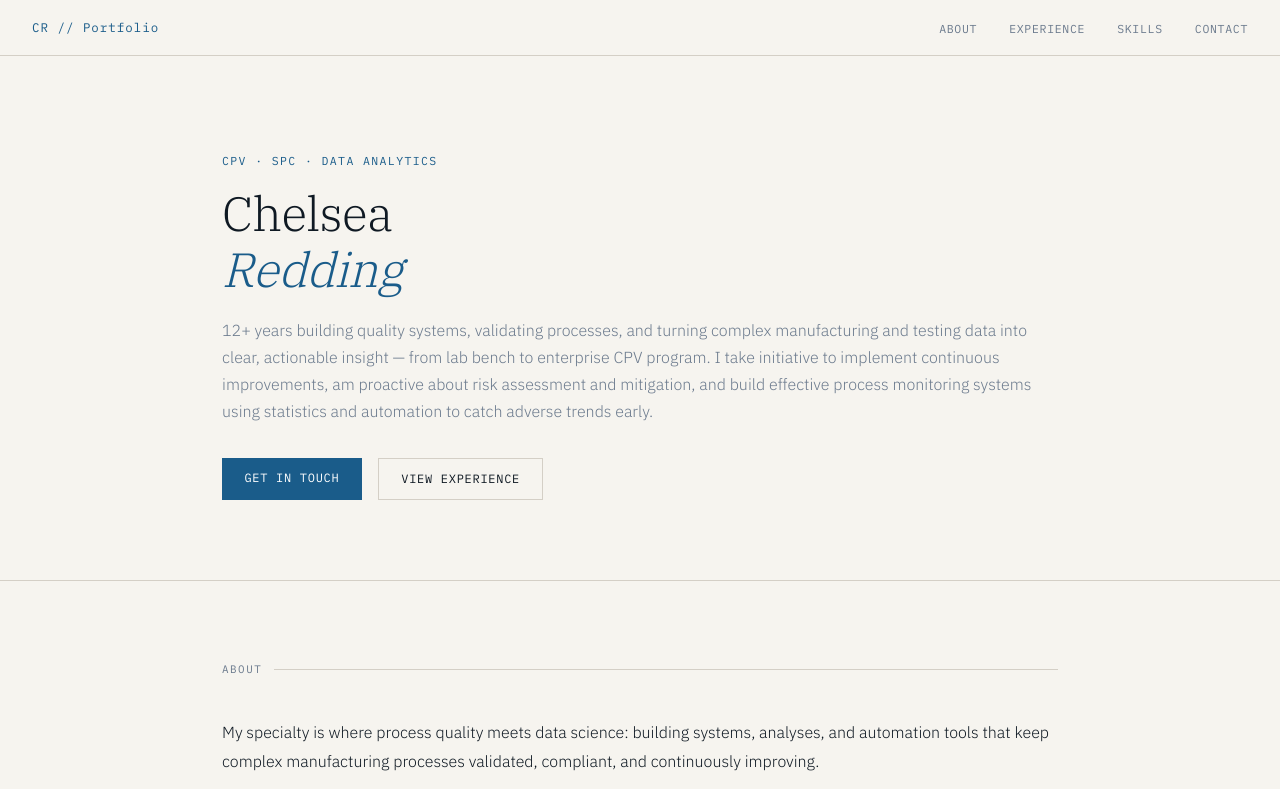
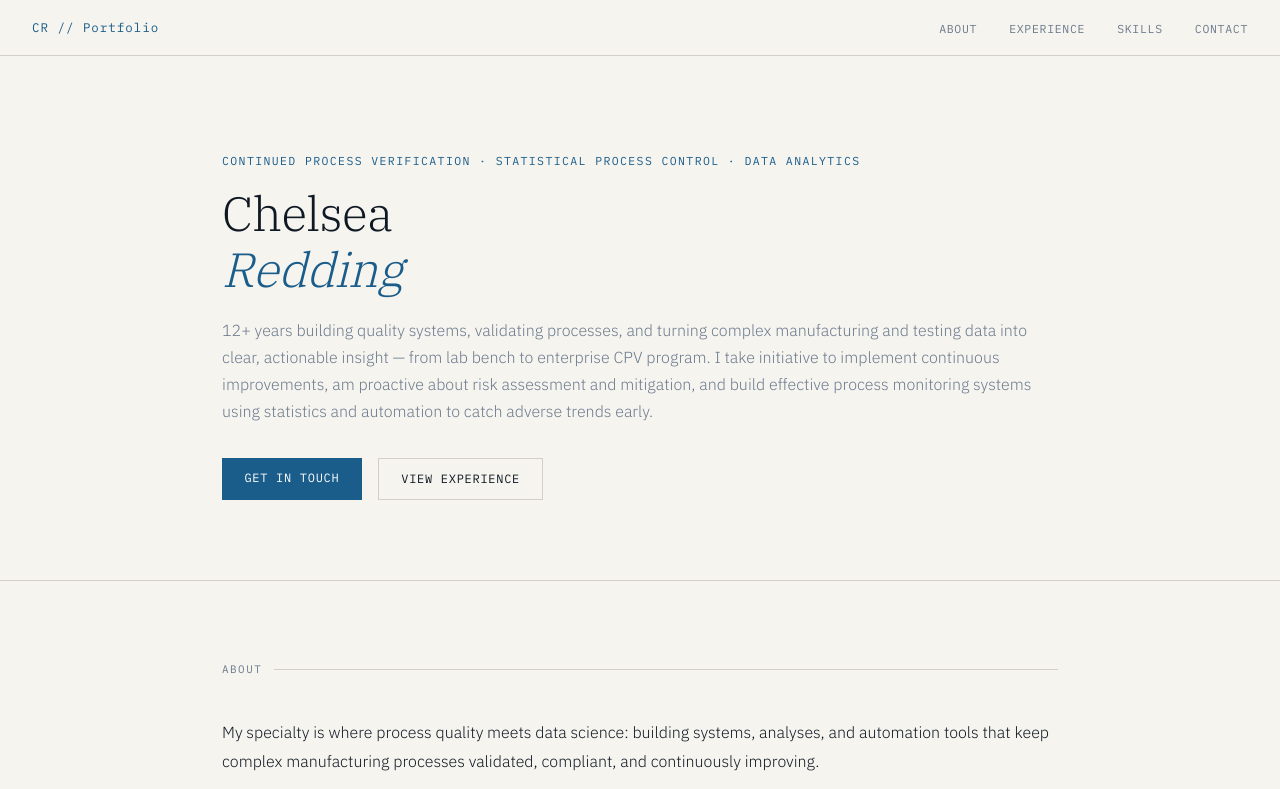
Before and after one commit to ChelseaRedding/ChelseaRedding.github.io, a plain HTML site: page index.html in a window 1280 px wide. Shown: the top 789 px of the page. Drawn offline with Linux system fonts and the light colour scheme.

Commit message:
Update index.html

```diff
--- a/index.html
+++ b/index.html
@@ -110,7 +110,7 @@ footer p{font-family:var(--mono);font-size:.65rem;color:rgba(246,244,239,.5);let
     <div class="container">
       <div class="hero-grid">
         <div>
-          <p class="hero-eyebrow">CPV · SPC · Data Analytics</p>
+          <p class="hero-eyebrow">Continued Process Verification · Statistical Process Control · Data Analytics</p>
           <h1>Chelsea<br><em>Redding</em></h1>
           <p class="hero-sub">
             12+ years building quality systems, validating processes, and turning complex manufacturing and testing data into clear, actionable insight — from lab bench to enterprise CPV program. I take initiative to implement continuous improvements, am proactive about risk assessment and mitigation, and build effective process monitoring systems using statistics and automation to catch adverse trends early.
```
